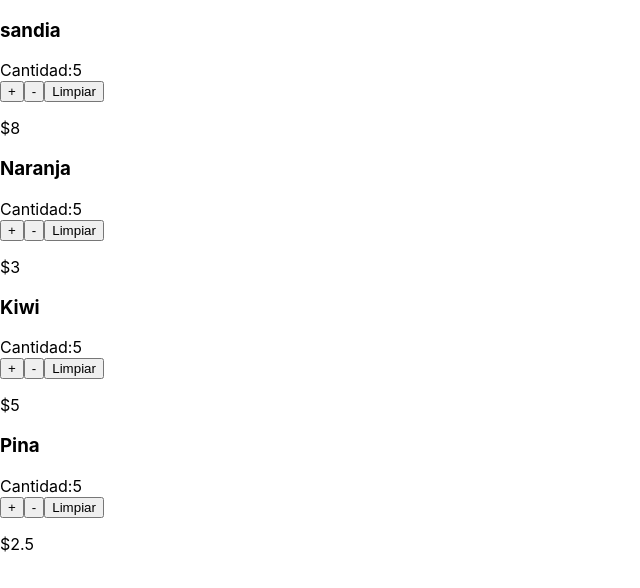
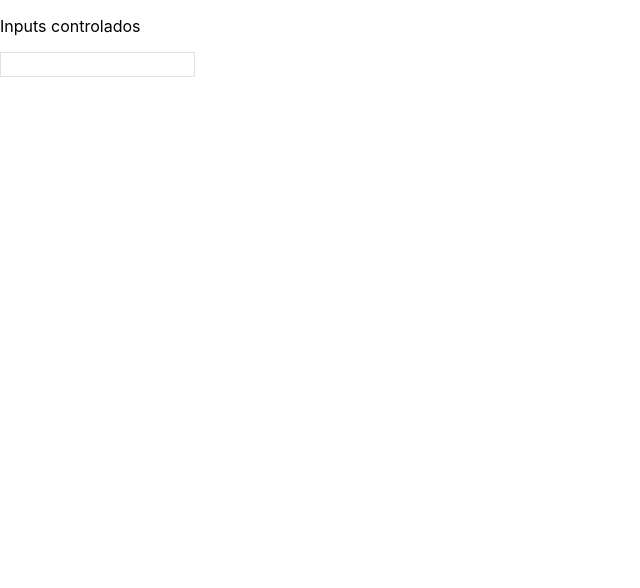
Before and after one commit to eduabundiz/ReactCourseUdemy, a React (Create React App) app: page / in a window 1280 px wide. Shown: the top 588 px of the page, without its empty margins (0-640 px from the left). Built offline with nearby package versions, Linux system fonts and the light colour scheme.

Commit message:
Inputs Controlados

```diff
--- a/package.json
+++ b/package.json
@@ -8,6 +8,7 @@
     "@testing-library/user-event": "^7.1.2",
     "react": "^16.13.1",
     "react-dom": "^16.13.1",
+    "react-router-dom": "^5.1.2",
     "react-scripts": "3.4.1"
   },
   "scripts": {
--- a/src/App.js
+++ b/src/App.js
@@ -3,16 +3,12 @@ import logo from './logo.svg';
 import './App.css';
 import ReactDom from 'react-dom';
 import TarjetaFruta from './Componentes/TarjetaFruta'
-
+import InputControlado from './Componentes/InputControlado'
 
 const App = () =>(
   <div>
-    <TarjetaFruta name="sandia" price={8.00}/>
-    <TarjetaFruta name="Naranja" price={3.00} />
-    <TarjetaFruta name="Kiwi"price={5.00}/>
-    <TarjetaFruta name="Pina"price={2.50}>
-
-    </TarjetaFruta>
+    <p>Inputs controlados</p>
+    <InputControlado />
   </div>
 
 )
--- /dev/null
+++ b/src/Componentes/InputControlado.js
@@ -0,0 +1,41 @@
+import React, { Component } from 'react';
+
+class InputControlado extends Component{
+    state = {
+        text: "",
+        tieneError:false,
+        color:"#e1e1e1",
+    }
+    actualizar = (event)=>{
+        const text = event.target.value;
+        const tieneError = text !== '' &&text.length <5
+        let color = 'green'
+        if(text.trim() === ''){
+            color = '#e8e8e8'
+        }
+        if(text.trim() !== ''&& text.trim().length<5){
+            color = 'red'
+        }
+        this.setState({text,color})
+
+    }
+    render(){
+        const styles = {
+            border: `1px solid ${this.state.color}`,
+            padding: '0.3em 0.6em',
+            outline: 'none'
+        }
+        return(
+            <input
+             type=""
+             value={this.state.text}
+             onChange = {this.actualizar}
+             style ={styles}
+             />
+
+        )
+    }
+}
+
+
+export default InputControlado;
```
Also changed, not shown: 1 other file (tests, documents, lock files or other folders).
